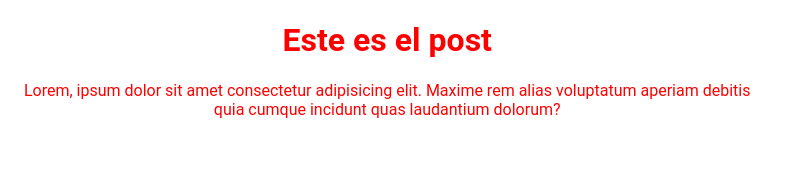
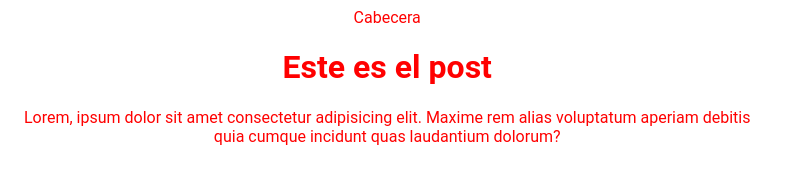
Before and after one commit to Shimata7/GitPractice, a plain HTML site: page index.html in a window 1280 px wide. Shown: the whole page, without its empty margins (0-788 px from the left). Drawn offline with Linux system fonts and the light colour scheme.

Commit message:
Estrucuta cabecera

```diff
--- a/index.html
+++ b/index.html
@@ -6,8 +6,13 @@
     </head>
     <body>
         <div class="container">
-        <h1>Este es el post</h1>
-        <p>Lorem, ipsum dolor sit amet consectetur adipisicing elit. Maxime rem alias voluptatum aperiam debitis quia cumque incidunt quas laudantium dolorum?</p>
+         <div id="cabecera">
+             Cabecera
+            </div>
+            <div>
+                <h1>Este es el post</h1>
+                <p>Lorem, ipsum dolor sit amet consectetur adipisicing elit. Maxime rem alias voluptatum aperiam debitis quia cumque incidunt quas laudantium dolorum?</p>
+        </div>
     </div>
     </body>
 
```
